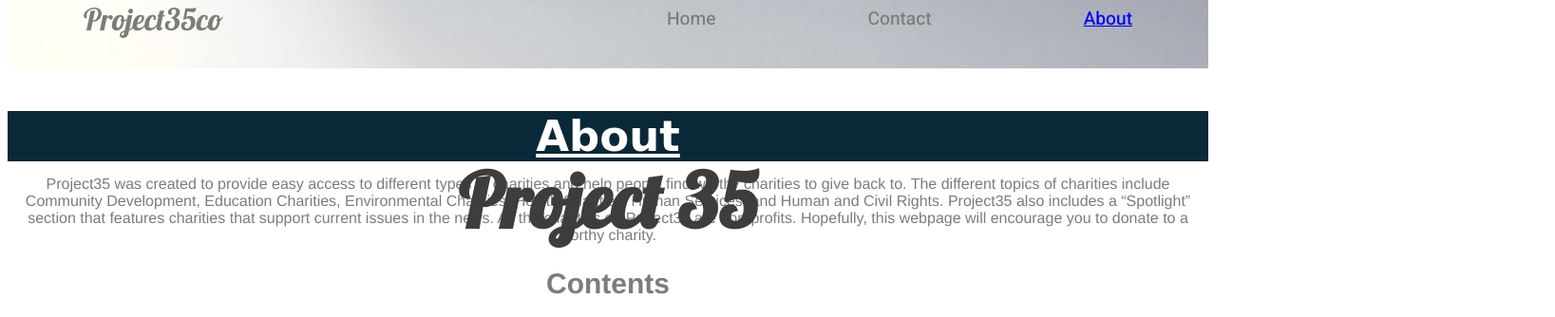
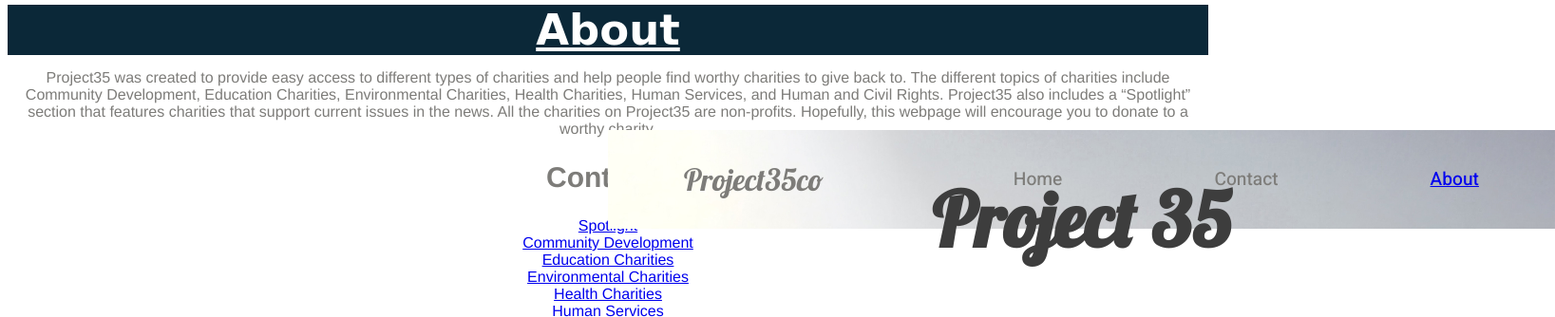
Before and after one commit to Project35co/Project35co.github.io, a plain HTML site: page index.html in a window 1280 px wide. Shown: the top 334 px of the page at 95% size, 1637 px wide, since content can reach past the window. Drawn offline with nearby package versions, Linux system fonts and the light colour scheme.

Commit message:
Update style.css

```diff
--- a/style.css
+++ b/style.css
@@ -3,6 +3,9 @@ main {
 }
 
 .landing {
+    position: absolute;
+    top: 7%;
+    left: 50%;
     background: url("./hero.jpg");
     background-size: cover;
     padding: 0rem 5rem;
```
